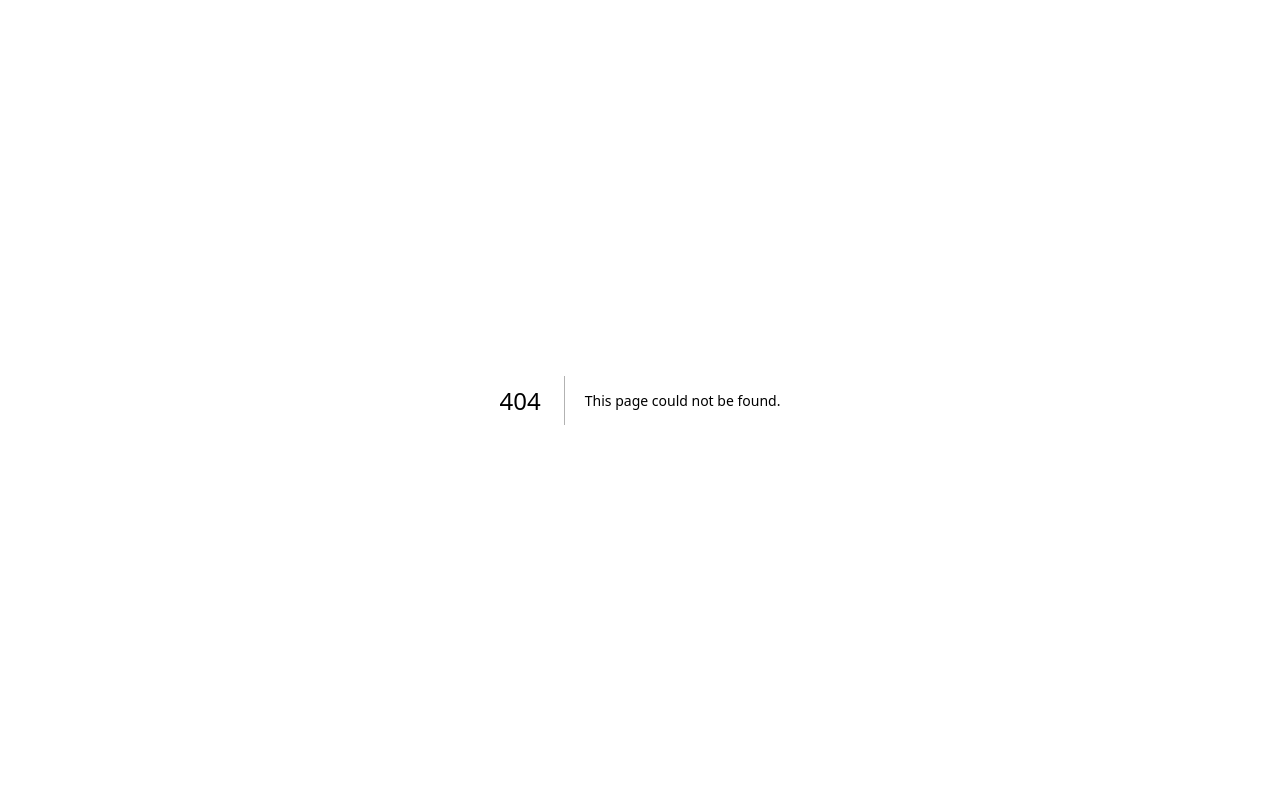
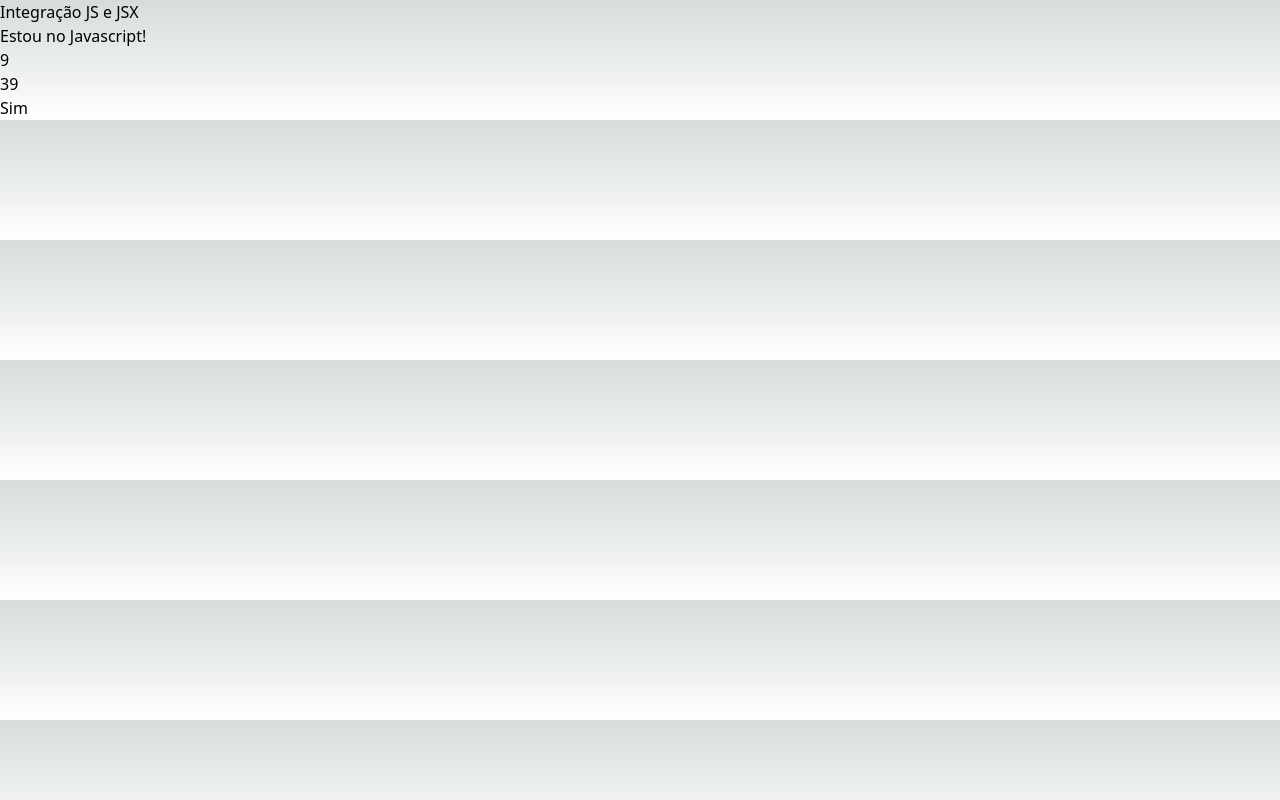
Before and after one commit to Alexandresl/curso-next-react, a Next.js app in the folder exercicios/: page /basicos/jsx4 in a window 1280 px wide. Before the commit this address had no page. Built offline with nearby package versions, Linux system fonts and the light colour scheme.

Commit message:
15. JSX 04

```diff
--- /dev/null
+++ b/exercicios/pages/basicos/jsx4.tsx
@@ -0,0 +1,25 @@
+export default function jsx4() {
+
+	const subtitulo = "Estou no Javascript!";
+	const trechoH3 = <h3>{3 * 3}</h3>;
+
+	return (
+		<div>
+			<h1>Integração JS e JSX</h1>
+			<h2>{subtitulo}</h2>
+			{trechoH3}
+			<h4>{Math.max(13, 39)}</h4>
+			<h5>{entre(9.6, 1, 10)}</h5>
+		</div>
+	);
+}
+
+function entre(valor: number, min: number, max: number) {
+
+	if (valor >= min && valor <= max) {
+		return "Sim";
+	} else {
+		return "Não";
+	}
+
+}
```
Also changed, not shown: 1 other file (tests, documents, lock files or other folders).
